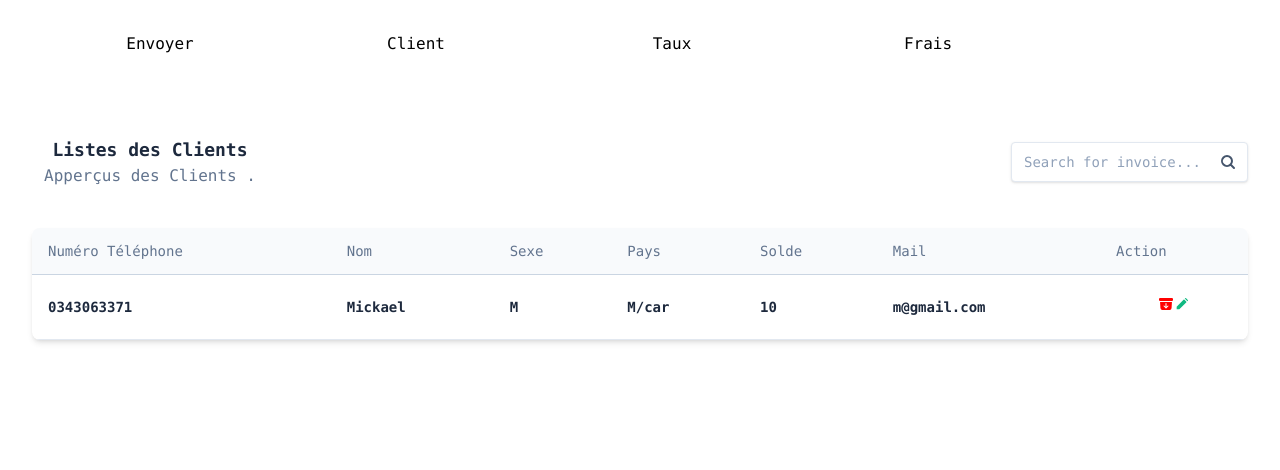
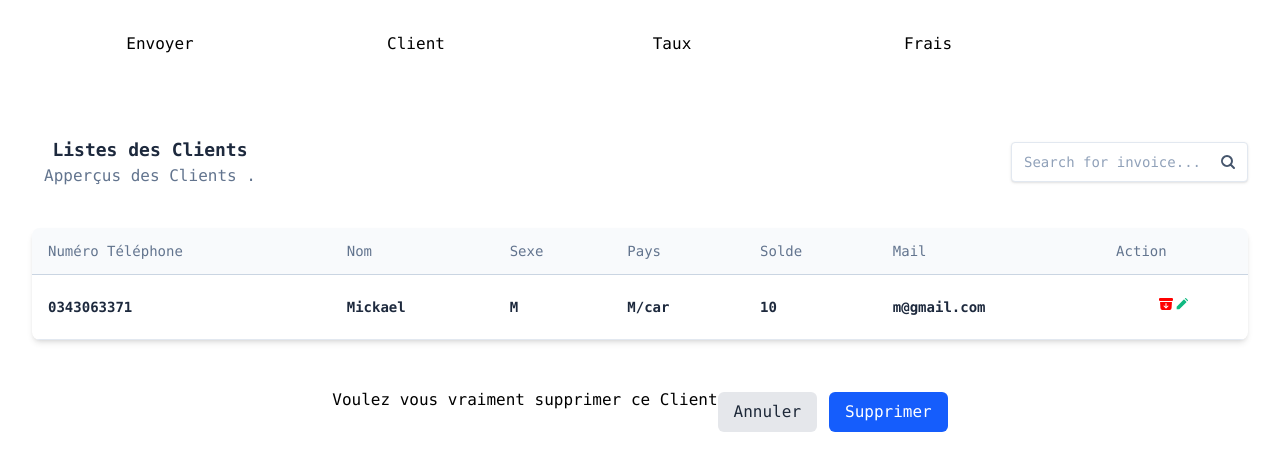
Before and after one commit to Mickael-Andjtv/MoneySender, a React (Vite) app: page / in a window 1280 px wide. Both pictures are taken after a click on the button 1166 px from the left and 304 px from the top of the page. Shown: the top 470 px of the page. Built offline with nearby package versions, Linux system fonts and the light colour scheme.

Commit message:
make a modal for delete client

```diff
--- a/src/components/Pages/Client.tsx
+++ b/src/components/Pages/Client.tsx
@@ -1,4 +1,4 @@
-import {  useState } from "react";
+import { useState } from "react";
 import Table from "../Table";
 import type { DataClient } from "../services/Data";
 
@@ -191,6 +191,26 @@ export default function Client() {
           </form>
         </div>
       )}
+      {del && (
+        <div className="fixed inset-0  flex items-center justify-center z-50">
+          <h2>Voulez vous vraiment supprimer ce Client</h2>
+          <div className="mt-6 flex justify-end space-x-3">
+            <button
+              type="button"
+              onClick={() => setDel(false)}
+              className="px-4 py-2 bg-gray-200 text-gray-800 rounded-md hover:bg-gray-300 focus:outline-none focus:ring-2 focus:ring-gray-500 focus:ring-offset-2"
+            >
+              Annuler
+            </button>
+            <button
+              type="submit"
+              className="px-4 py-2 bg-blue-600 text-white rounded-md hover:bg-blue-700 focus:outline-none focus:ring-2 focus:ring-blue-500 focus:ring-offset-2"
+            >
+              Supprimer
+            </button>
+          </div>
+        </div>
+      )}
     </>
   );
 }
```
